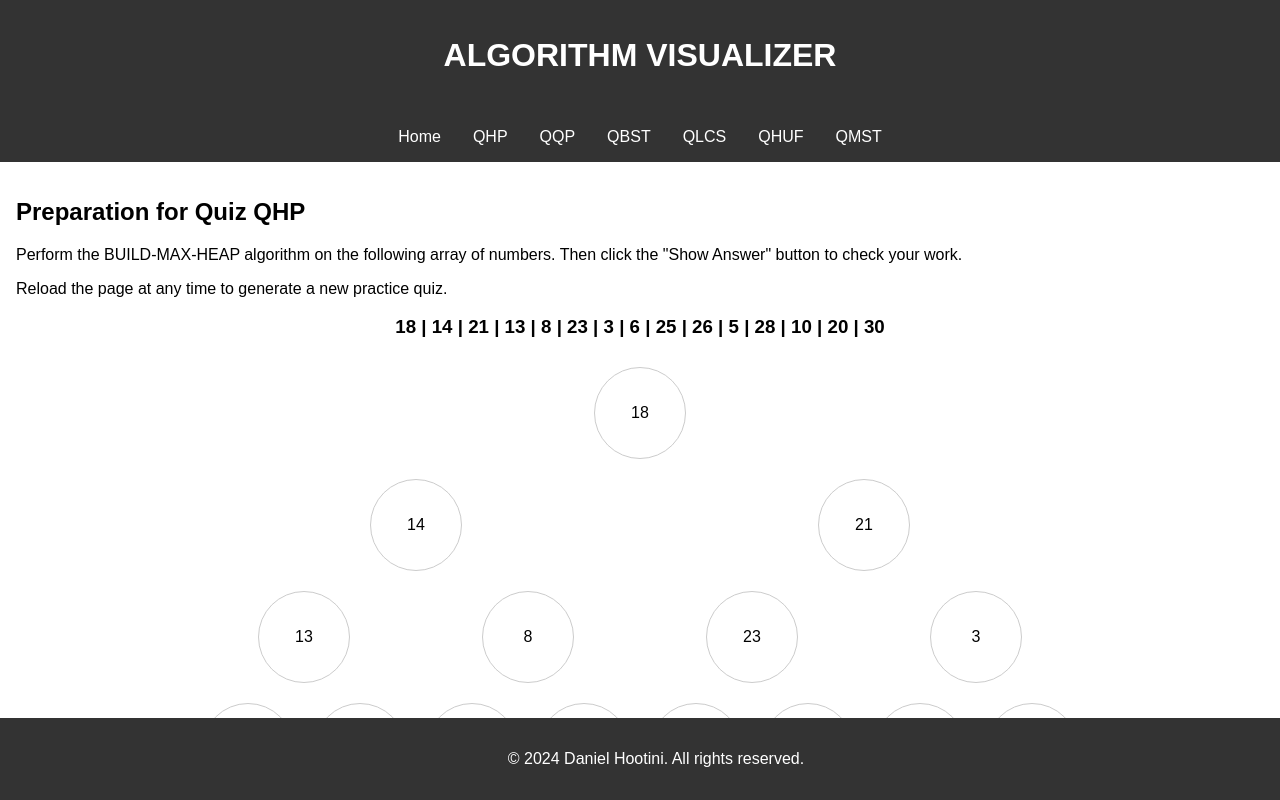
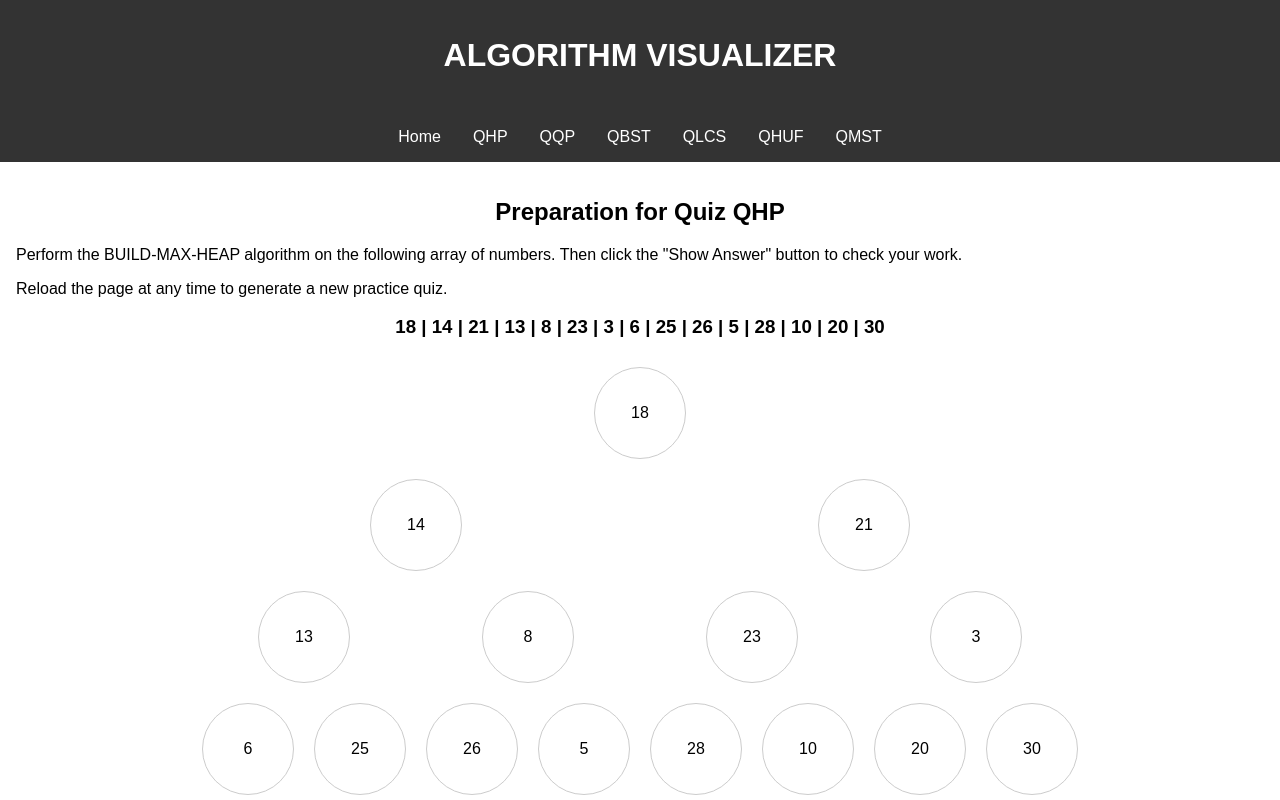
Before and after one commit to DanielH987/algorithm-visualizer, a React (Create React App) app: page /qhp in a window 1280 px wide. Shown: the top 800 px of the page. Built offline with nearby package versions, Linux system fonts and the light colour scheme.

Commit message:
chore: Refactor CSS styles for better organization and readability

```diff
--- a/src/App.css
+++ b/src/App.css
@@ -1,8 +1,15 @@
-body {
+html, body, #root {
   font-family: Arial, sans-serif;
   margin: 0;
   padding: 0;
+  height: 100%;
   box-sizing: border-box;
+  display: flex;
+  flex-direction: column;
+}
+
+h2, h3 {
+  text-align: center;
 }
 
 header {
@@ -40,7 +47,12 @@ nav ul li a:hover {
   background-color: #575757;
 }
 
+header, nav, footer {
+  flex-shrink: 0;
+}
+
 main {
+  flex-grow: 1;
   padding: 1em;
 }
 
@@ -49,9 +61,6 @@ footer {
   color: white;
   padding: 1em;
   text-align: center;
-  position: fixed;
-  width: 100%;
-  bottom: 0;
 }
 
 /* Responsive styling */
@@ -143,14 +152,6 @@ footer {
   width: 100%;
 }
 
-/* .tree-children::before, .tree-children::after {
-  content: '';
-  position: absolute;
-  width: 50%;
-  top: -20px;
-  border-top: 1px solid #ccc;
-} */
-
 .tree-children::before {
   left: 0;
   border-right: 1px solid #ccc;
@@ -167,7 +168,7 @@ footer {
 }
 
 .styled-button {
-  background-color: #575757; /* Green */
+  background-color: #575757;
   border: none;
   color: white;
   padding: 15px 32px;
```
